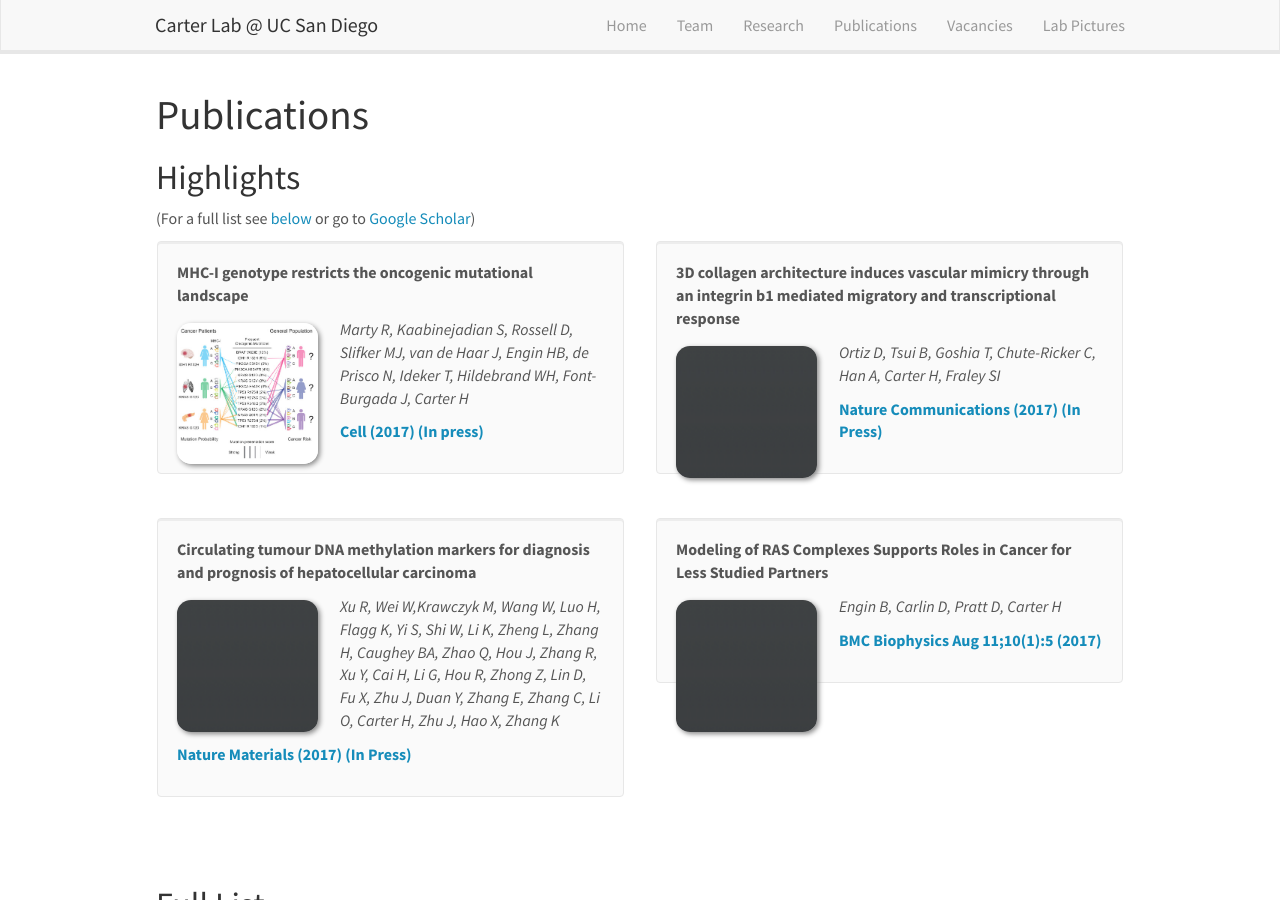
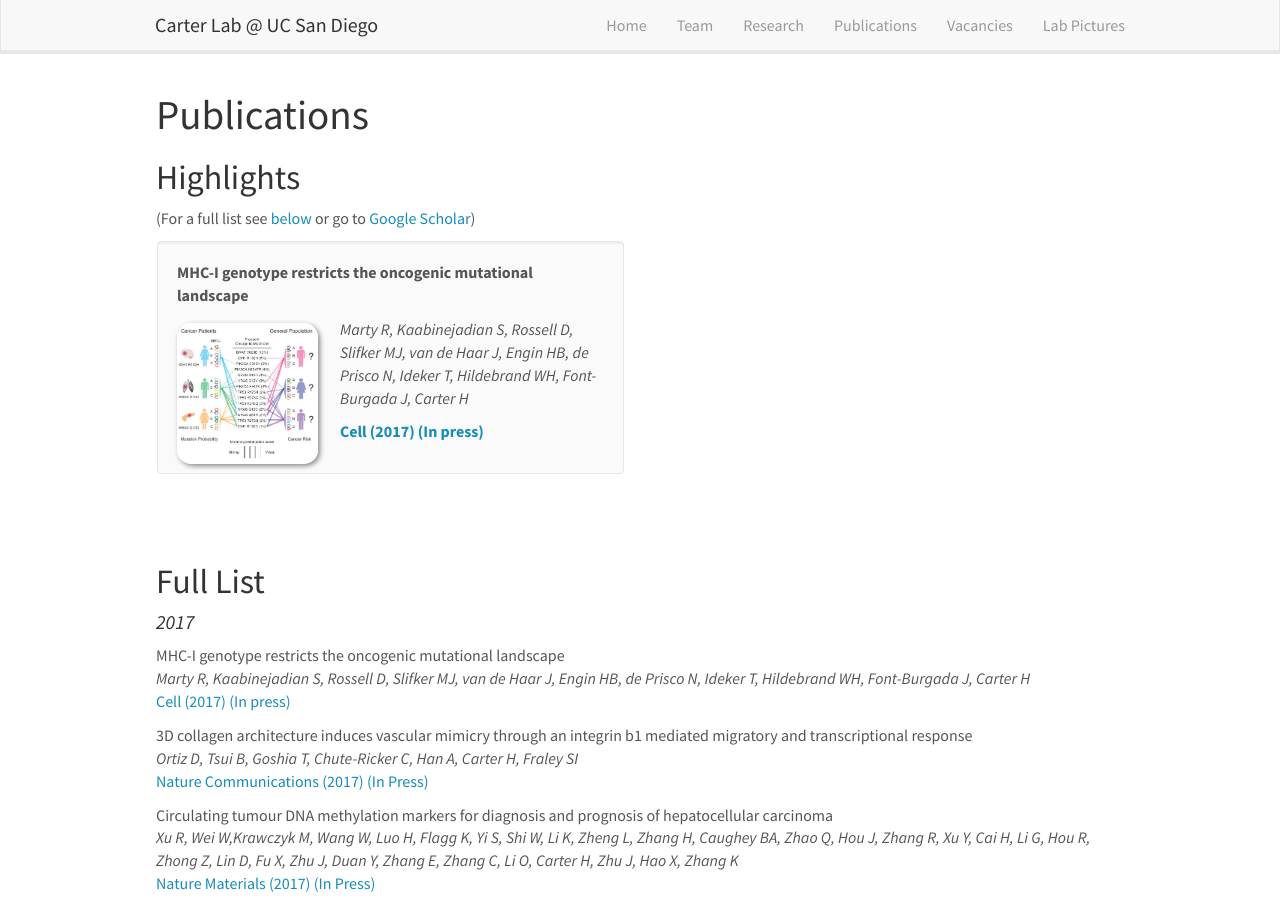
Before and after one commit to carterlabtemp/carterlabtemp.github.io, a Jekyll site: the page built from _pages/publications.md, in a window 1280 px wide and 900 px high. Built offline with Jekyll 4.4.1, drawn with Linux system fonts in a browser that asks for light colours; nearby versions of some CDN libraries.

Commit message:
Update publist.yml

```diff
--- a/_data/publist.yml
+++ b/_data/publist.yml
@@ -16,7 +16,7 @@
   link:
     url: https://www.nature.com/articles/s41467-017-01556-7
     display: Nature Communications (2017) (In Press)
-  highlight: 1
+  highlight: 0
   news2:
   year: 2017
 
@@ -27,7 +27,7 @@
   link:
     url: https://www.ncbi.nlm.nih.gov/pubmed/29035356
     display: Nature Materials (2017) (In Press)
-  highlight: 1
+  highlight: 0
   news2:
   year: 2017
 
@@ -38,7 +38,7 @@
   link:
     url: https://bmcbiophys.biomedcentral.com/articles/10.1186/s13628-017-0037-6
     display: BMC Biophysics Aug 11;10(1):5 (2017)
-  highlight: 1
+  highlight: 0
   year: 2017
 
 - title: Pan-Cancer Analysis Reveals Technical Artifacts in The Cancer Genome Atlas (TCGA) Germline Variant Call
```
